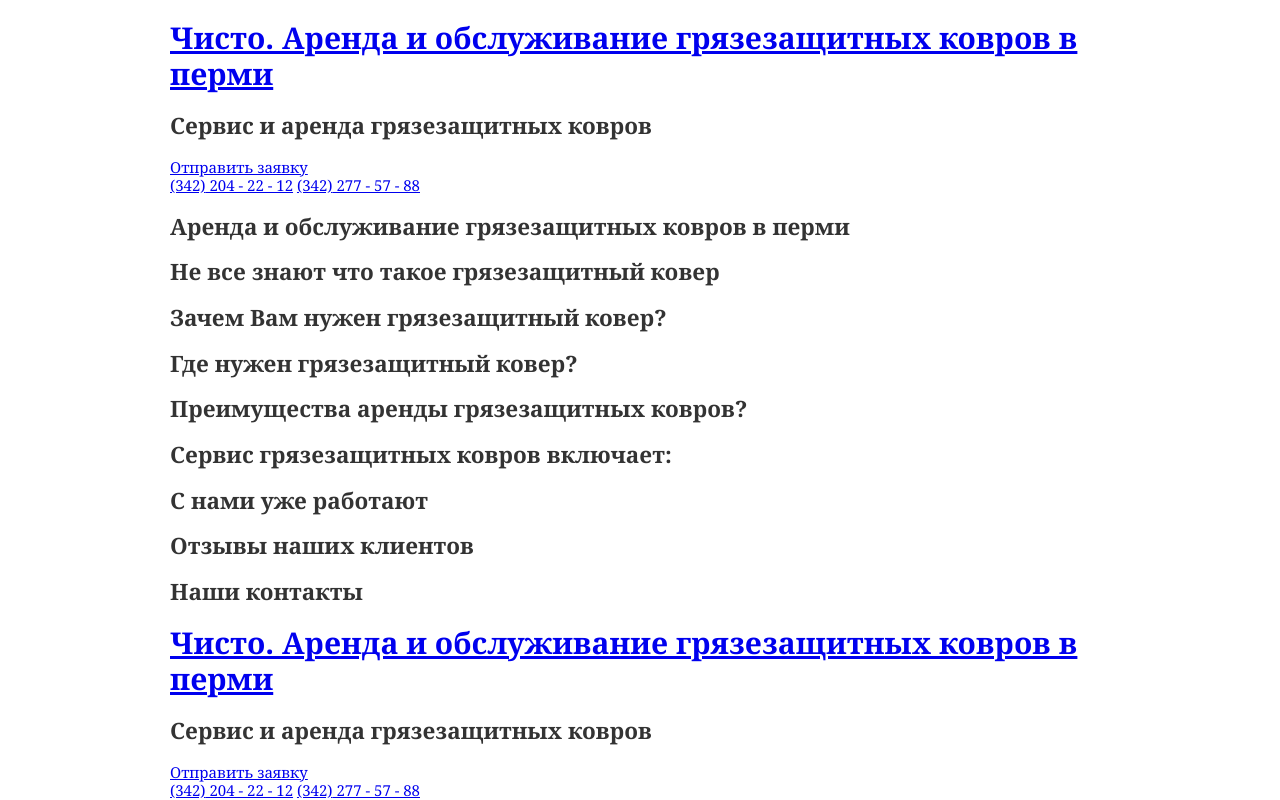
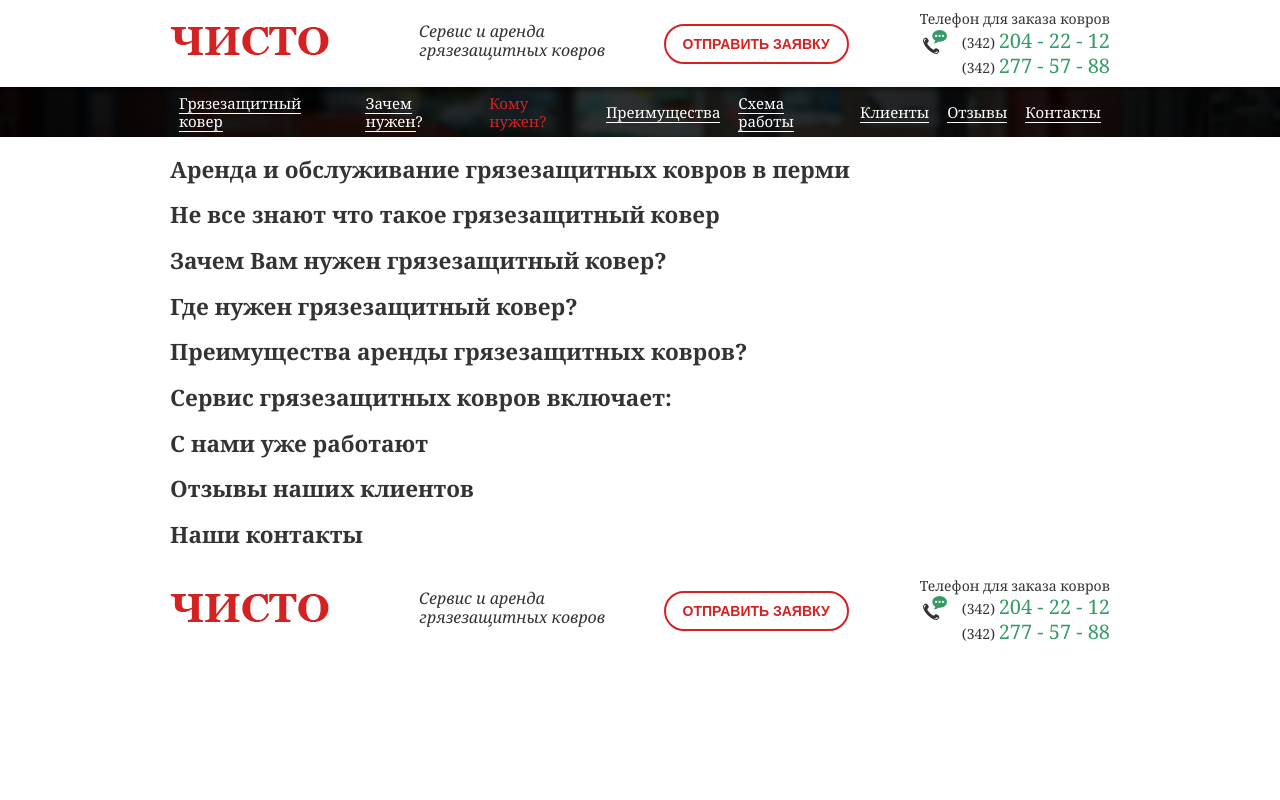
Before and after one commit to polygonweb/chisto, a PHP site: page / in a window 1280 px wide. Run offline with PHP 8.4, Linux system fonts and the light colour scheme.

Commit message:
Добавлены шапка и меню

```diff
--- a/css/main.css
+++ b/css/main.css
@@ -71,7 +71,7 @@ html {
     height: 40px;
     padding: 0 28px;
     border: 2px solid;
-    font: 14px/36px Arial, sans-serif;
+    font: bold 14px/36px Arial, sans-serif;
     text-decoration: none;
     text-transform: uppercase;
     border-radius: 9999px;
@@ -90,6 +90,7 @@ html {
             background: #fff;
         }
     .btn_line {
+        padding: 0 17px;
         color: #d42222;
         background: #fff;
     }
@@ -103,6 +104,70 @@ html {
 
 
 /**
+ * Лого
+ */
+.logo {
+    margin: 0;
+    padding: 0;
+    display: inline-block;
+    vertical-align: middle;
+    width: 159px;
+    height: 28px;
+    font: 0/0 a;
+    background: url("../img/design/logo.png") no-repeat;
+}
+    .logo__link {
+        display: block;
+        height: 100%;
+    }
+
+
+
+
+/**
+ * Контакты
+ */
+.contacts {
+    display: inline-block;
+    padding-left: 40px;
+    line-height: 1.25;
+}
+    .contacts__title {
+        position: relative;
+        margin: 0;
+        font-size: inherit;
+        font-weight: normal;
+    }
+        .contacts__title:before {
+            content: "";
+            position: absolute;
+            left: 3px;
+            top: 100%;
+            margin-top: 2px;
+            width: 24px;
+            height: 24px;
+            background: url("../img/design/phone.png") no-repeat;
+        }
+    .contacts__link {
+        display: block;
+        color: inherit;
+        text-decoration: none;
+        -webkit-transition: .2s;
+           -moz-transition: .2s;
+             -o-transition: .2s;
+                transition: .2s;
+    }
+        .contacts__link:hover {
+            text-shadow: 1px 1px 1px #aaa;
+        }
+    .contacts__phone {
+        font-size: 142.8571%;
+        color: #349b66;
+    }
+
+
+
+/**
  * Структурные элементы
  */
 .container {
@@ -111,4 +176,127 @@ html {
     padding-left: 30px;
     padding-right: 30px;
     max-width: 940px;
+    width: 940px;
 }
+
+.cf:after {
+    content: "";
+    display: table;
+    clear: both;
+}
+
+/*.row {
+    margin-left: -10px;
+    margin-right: -10px;
+}
+
+.col {
+    -webkit-box-sizing: border-box;
+       -moz-box-sizing: border-box;
+            box-sizing: border-box;
+    min-height: 1px;
+    float: left;
+    padding-left: 10px;
+    padding-right: 10px;
+}
+    .col_w_1  { width: 8.333333333333332%; }
+    .col_w_2  { width: 16.666666666666664%; }
+    .col_w_3  { width: 25%; }
+    .col_w_4  { width: 33.33333333333333%; }
+    .col_w_5  { width: 41.66666666666667%; }
+    .col_w_6  { width: 50%; }
+    .col_w_7  { width: 58.333333333333336%; }
+    .col_w_8  { width: 66.66666666666666%; }
+    .col_w_9  { width: 75%; }
+    .col_w_10 { width: 83.33333333333334%; }
+    .col_w_11 { width: 91.66666666666666%; }
+    .col_w_12 { width: 100%; }*/
+
+
+
+
+/**
+ *
+ */
+.panel {
+    min-height: 87px;
+    font-size: 14px;
+    background: #fff;
+}
+    .panel__inner {
+        overflow: hidden;
+    }
+    /*.panel__item {
+        width: 25%;
+        line-height: normal;
+    }*/
+    .panel__title {
+        margin-top: 27px;
+        margin-right: 90px;
+        float: left;
+    }
+    .panel__sub-title {
+        margin-top: 22px;
+        float: left;
+        max-width: 25%;
+        font-size: 16px;
+        font-style: italic;
+        font-weight: normal;
+    }
+    .panel__cta {
+        margin-top: 24px;
+        float: right;
+    }
+    .panel__contacts {
+        margin-top: 10px;
+        margin-left: 31px;
+        float: right;
+        text-align: right;
+    }
+
+
+
+
+/**
+ * Основная навигация для сайта
+ */
+.nav {
+    color: #fff;
+    background: url("../img/design/nav-bg.png") no-repeat 50% 0 #080504;
+}
+    .nav__inner {
+        display: table;
+        border-collapse: collapse;
+        width: 100%;
+    }
+    .nav__link {
+        display: table-cell;
+        vertical-align: middle;
+        padding: 0 9px;
+        height: 50px;
+        color: inherit;
+        text-decoration: none;
+        -webkit-transition: .12s linear;
+           -moz-transition: .12s linear;
+             -o-transition: .12s linear;
+                transition: .12s linear;
+    }
+    .nav__text {
+        border-bottom: 1px solid;
+        -webkit-transition: inherit;
+           -moz-transition: inherit;
+             -o-transition: inherit;
+                transition: inherit;
+    }
+        .nav__link_active {
+            text-decoration: none;
+            color: #d42222;
+            pointer-events: none;
+        }
+        .nav__link:hover {
+            background-color: rgba(255, 255, 255, .14);
+        }
+            .nav__link_active .nav__text,
+            .nav__link:hover .nav__text {
+                border-color: transparent;
+            }
--- a/index.html
+++ b/index.html
@@ -16,23 +16,38 @@
 		<script src="js/selectivizr-min.js"></script>
 	<![endif]-->
 
-	<title>Чисто</title>
+	<title>Чисто. Аренда и обслуживание грязезащитных ковров в Перми</title>
 </head>
 <body>
 
-	<header>
-		<div class="container">
-			<h1>
-				<a href="#">Чисто. Аренда и обслуживание грязезащитных ковров в перми</a>
+	<header class="panel">
+		<div class="panel__inner container cf">
+			<h1 class="logo panel__title" title="Чисто. Аренда и обслуживание грязезащитных ковров в Перми">
+				<a class="logo__link" href="#">Чисто. Аренда и обслуживание грязезащитных ковров в Перми</a>
 			</h1>
-			<h2>Сервис и аренда грязезащитных ковров</h2>
-			<a href="#">Отправить заявку</a>
-			<div>
-				<a href="#"><span>(342)</span> 204 - 22 - 12</a>
-				<a href="#"><span>(342)</span> 277 - 57 - 88</a>
+			<h2 class="panel__sub-title">Сервис и аренда грязезащитных ковров</h2>
+			<div class="panel__contacts contacts">
+				<h3 class="contacts__title">Телефон для заказа ковров</h3>
+				<a class="contacts__link" href="tel:+73422042212">(342) <span class="contacts__phone">204 - 22 - 12</span></a>
+				<a class="contacts__link" href="tel:+73422775788">(342) <span class="contacts__phone">277 - 57 - 88</span></a>
 			</div>
+			<a class="panel__cta btn btn_line" href="#">Отправить заявку</a>
 		</div>
 	</header>
+
+
+	<nav class="nav">
+		<div class="nav__inner container">
+			<a class="nav__link" href="#"><span class="nav__text">Грязезащитный ковер</span></a>
+			<a class="nav__link" href="#"><span class="nav__text">Зачем нужен</span>?</a>
+			<a class="nav__link nav__link_active" href="#"><span class="nav__text">Кому нужен</span>?</a>
+			<a class="nav__link" href="#"><span class="nav__text">Преимущества</span></a>
+			<a class="nav__link" href="#"><span class="nav__text">Схема работы</span></a>
+			<a class="nav__link" href="#"><span class="nav__text">Клиенты</span></a>
+			<a class="nav__link" href="#"><span class="nav__text">Отзывы</span></a>
+			<a class="nav__link" href="#"><span class="nav__text">Контакты</span></a>
+		</div>
+	</nav>
 
 
 	<section>
@@ -98,17 +113,18 @@
 	</section>
 
 
-	<footer>
-		<div class="container">
-			<h1>
-				<a href="#">Чисто. Аренда и обслуживание грязезащитных ковров в перми</a>
+	<footer class="panel">
+		<div class="panel__inner container cf">
+			<h1 class="logo panel__title" title="Чисто. Аренда и обслуживание грязезащитных ковров в Перми">
+				<a class="logo__link" href="#">Чисто. Аренда и обслуживание грязезащитных ковров в Перми</a>
 			</h1>
-			<h2>Сервис и аренда грязезащитных ковров</h2>
-			<a href="#">Отправить заявку</a>
-			<div>
-				<a href="#"><span>(342)</span> 204 - 22 - 12</a>
-				<a href="#"><span>(342)</span> 277 - 57 - 88</a>
+			<h2 class="panel__sub-title">Сервис и аренда грязезащитных ковров</h2>
+			<div class="panel__contacts contacts">
+				<h3 class="contacts__title">Телефон для заказа ковров</h3>
+				<a class="contacts__link" href="tel:+73422042212">(342) <span class="contacts__phone">204 - 22 - 12</span></a>
+				<a class="contacts__link" href="tel:+73422775788">(342) <span class="contacts__phone">277 - 57 - 88</span></a>
 			</div>
+			<a class="panel__cta btn btn_line" href="#">Отправить заявку</a>
 		</div>
 	</footer>
 
```
Also changed, not shown: img/design/logo.png (added), img/design/nav-bg.jpg (added), img/design/nav-bg.png (added), img/design/phone.png (added).
